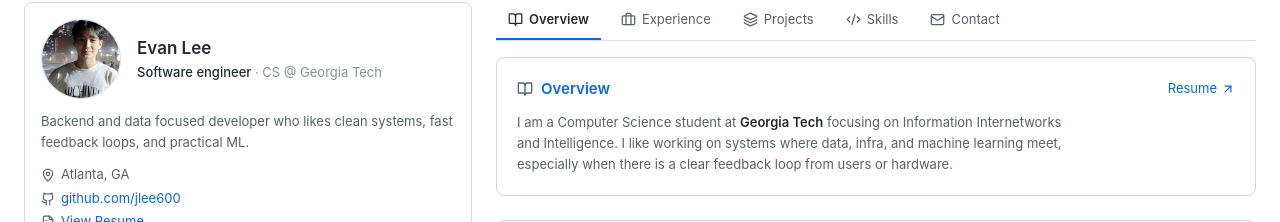
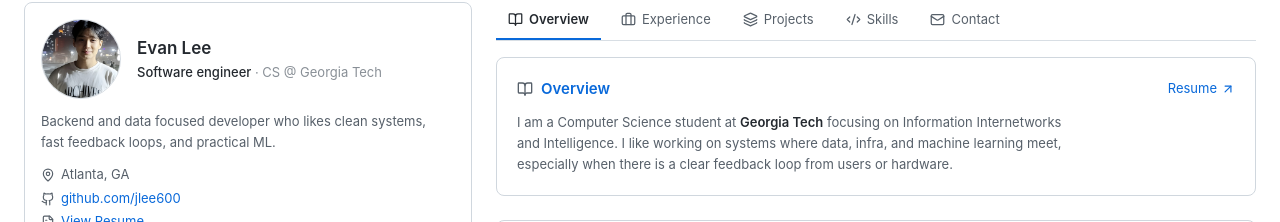
Before and after one commit to jlee600/evan-portfolio-react, a React (Vite) app in the folder my-portfolio/: page / in a window 1280 px wide. Shown: the part 79-301 px from the top of the page. Built offline with nearby package versions, Linux system fonts and the light colour scheme.

Commit message:
Update App.tsx

```diff
--- a/my-portfolio/src/App.tsx
+++ b/my-portfolio/src/App.tsx
@@ -300,6 +300,8 @@ export default function App() {
 
               <p className="mt-3 text-[13px] leading-relaxed text-[var(--fg-muted)]">
                 Backend and data focused developer who likes clean systems,
+              </p>
+              <p className="text-[13px] leading-relaxed text-[var(--fg-muted)]">
                 fast feedback loops, and practical ML.
               </p>
 
```
